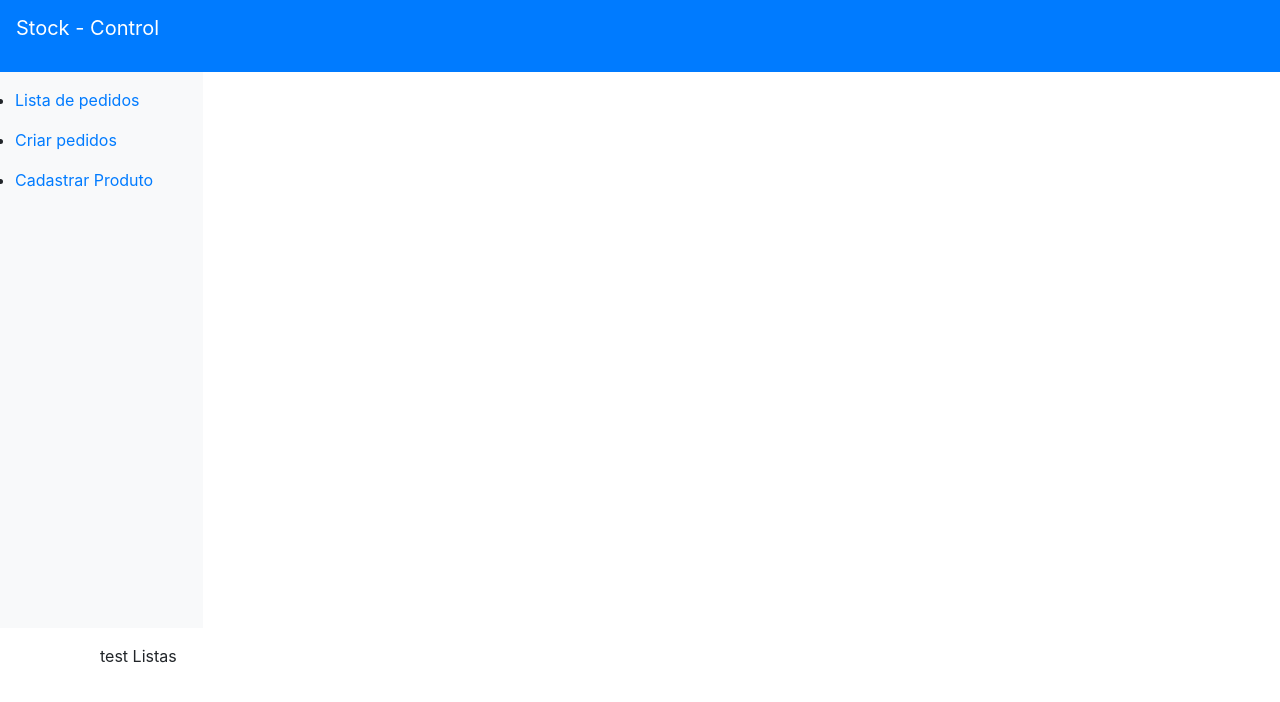
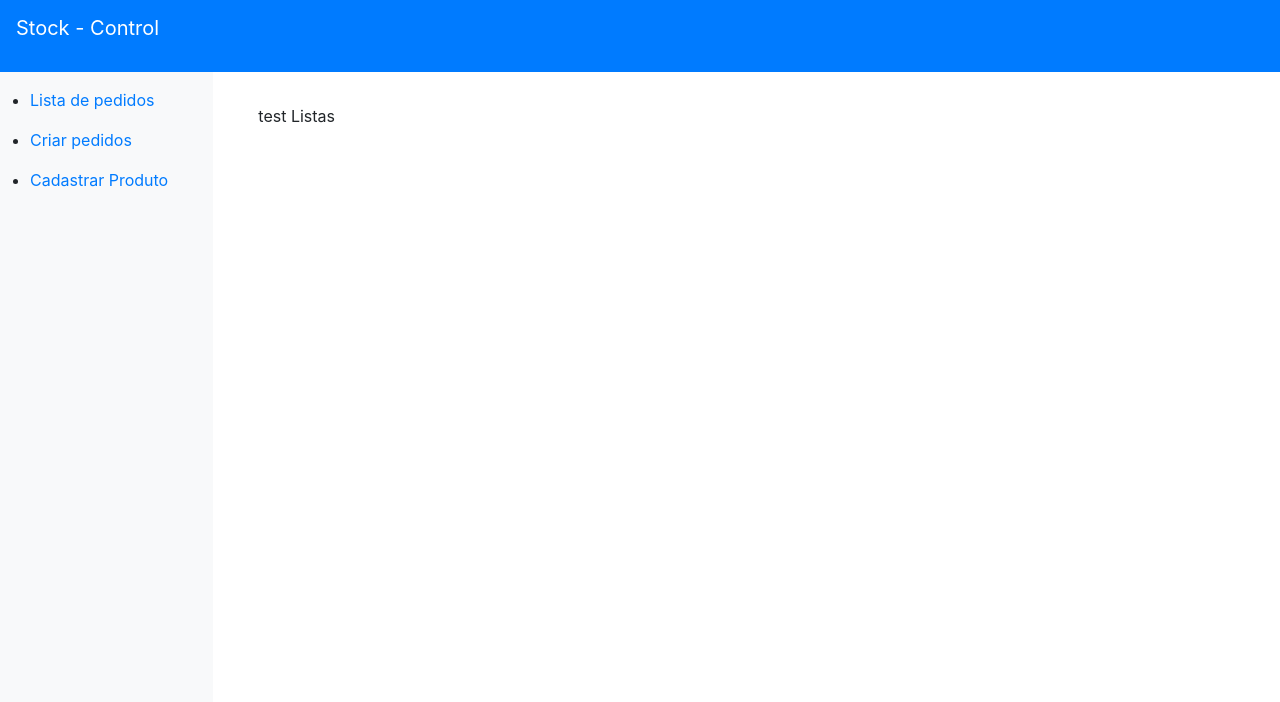
Before and after one commit to front-unicesumar-app/front-end-estoque, a React (Create React App) app: page / in a window 1280 px wide. Shown: the top 702 px of the page. Built offline with nearby package versions, Linux system fonts and the light colour scheme.

Commit message:
Ajustes no layout base.

```diff
--- a/src/App.css
+++ b/src/App.css
@@ -5,12 +5,27 @@
     outline: 0;
 }
 
-html,body,#root{
-    height: 100%;
-}
 body{
     font-family: Arial, Helvetica, sans-serif;
     font-size: 14px;
     color: #333;
     -webkit-font-smoothing: antialiased !important;
 }
+
+html,body,#root{
+    height: 100%;
+    display: flex;
+    flex-direction: column;
+}
+
+.App {
+    flex: 1;
+    display: flex;
+    flex-direction: column;
+}
+
+.main-wrap {
+    flex: 1;
+    display: flex;
+    flex-direction: row;
+}
--- a/src/App.js
+++ b/src/App.js
@@ -11,9 +11,11 @@ export default class App extends React.Component{
     return (
       <div className="App">
         <NavBar></NavBar>
-        <div className="row">
-            <SideBar></SideBar>
+        <div class="main-wrap">
+          <SideBar></SideBar>
+          <div class="container">
             <Main></Main>
+          </div>
         </div>
       </div>
     );
--- a/src/coponents/side-bar/style.css
+++ b/src/coponents/side-bar/style.css
@@ -1,7 +1,7 @@
 .side-nav{
     display: block;
     position: absolute;
-    height: 556px;
+    height: 100%;
 }
 
 .container{
```
